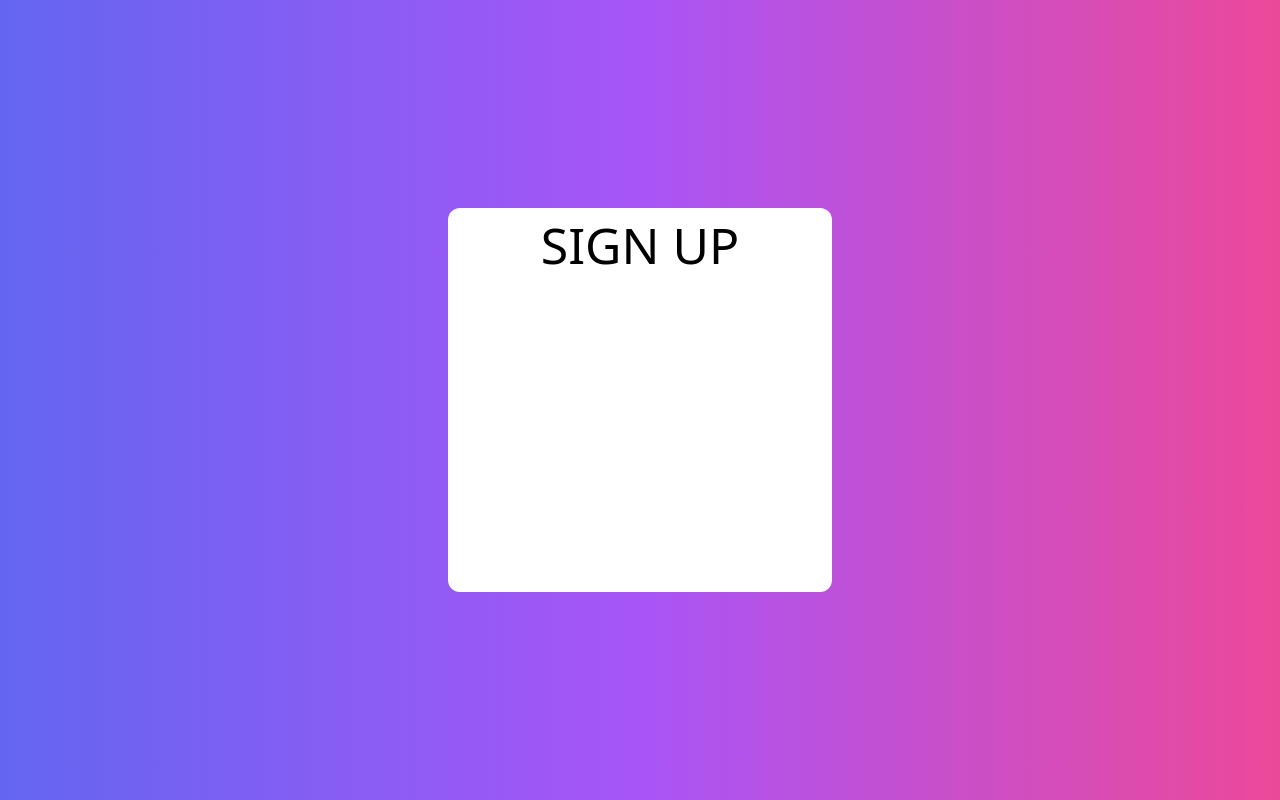
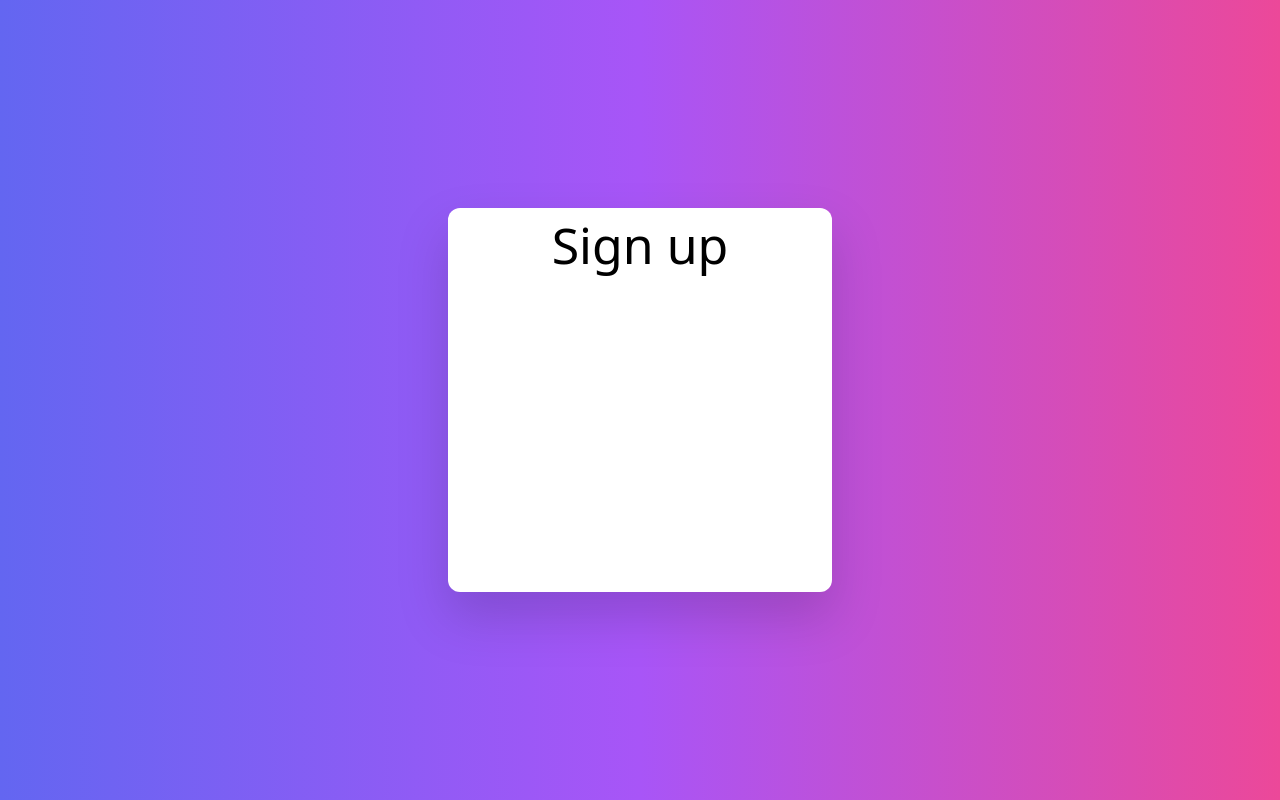
Before and after one commit to ImInBox/todoit, a React (Create React App) app: page /signup in a window 1280 px wide. Built offline with nearby package versions, Linux system fonts and the light colour scheme.

Commit message:
added 2 components for login and signup pages

```diff
--- /dev/null
+++ b/src/components/LoginBg.js
@@ -0,0 +1,8 @@
+import React from "react";
+
+function LoginBg(props){
+    return(
+        <div className="flex justify-center items-center h-screen w-screen bg-gradient-to-r from-indigo-500 via-purple-500 to-pink-500"> {props.children} </div>
+    )
+}
+export default LoginBg;
--- /dev/null
+++ b/src/components/LoginFrame.js
@@ -0,0 +1,8 @@
+import React from "react";
+
+function LoginFrame(props){
+    return(
+        <div className="drop-shadow-2xl bg-white h-[24rem] w-[24rem] rounded-xl text-center"> {props.children} </div>
+    )
+}
+export default LoginFrame;
--- a/src/pages/Login.js
+++ b/src/pages/Login.js
@@ -1,12 +1,14 @@
 import React from "react";
+import LoginBg from "../components/LoginBg";
+import LoginFrame from "../components/LoginFrame";
 
 function LoginPage(){
     return(
-        <div className="flex justify-center items-center h-screen w-screen bg-gradient-to-r from-indigo-500 via-purple-500 to-pink-500">
-            <div className="bg-white h-[24rem] w-[24rem] rounded-xl text-center">
-                <h1 className="text-[50px]">LOGIN</h1>
-            </div>
-        </div>
+        <LoginBg>
+            <LoginFrame>
+                <h1 className="text-[50px]">Login</h1>
+            </LoginFrame>
+        </LoginBg>
     )
 }
 export default LoginPage;
--- a/src/pages/Signup.js
+++ b/src/pages/Signup.js
@@ -1,10 +1,14 @@
+import React from "react";
+import LoginBg from "../components/LoginBg";
+import LoginFrame from "../components/LoginFrame";
+
 function SignUpPage(){
     return(
-        <div className="flex justify-center items-center h-screen w-screen bg-gradient-to-r from-indigo-500 via-purple-500 to-pink-500">
-            <div className="bg-white h-[24rem] w-[24rem] rounded-xl text-center">
-                <h1 className="text-[50px]">SIGN UP</h1>
-            </div>
-        </div>
+        <LoginBg>
+            <LoginFrame>
+                <h1 className="text-[50px]">Sign up</h1>
+            </LoginFrame>
+        </LoginBg>
     )
 }
 export default SignUpPage;
```
